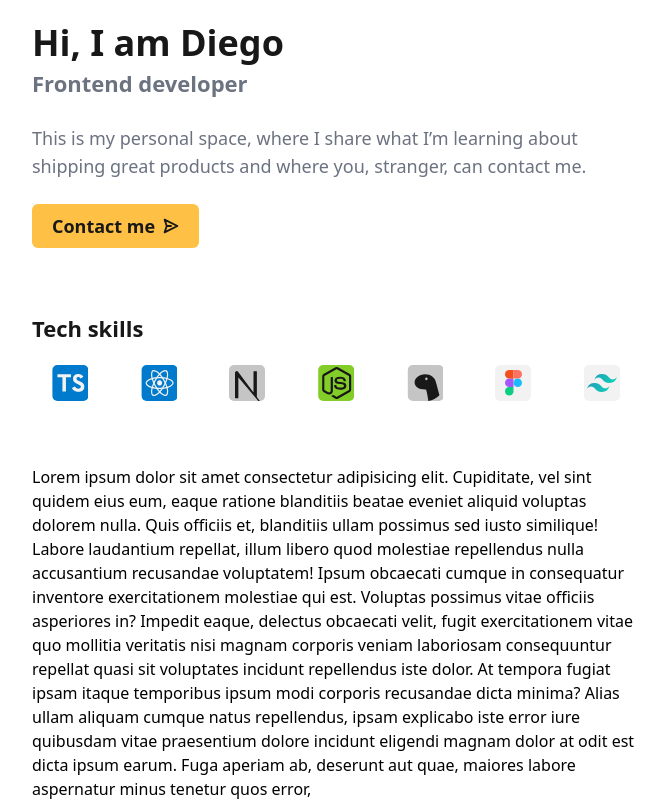
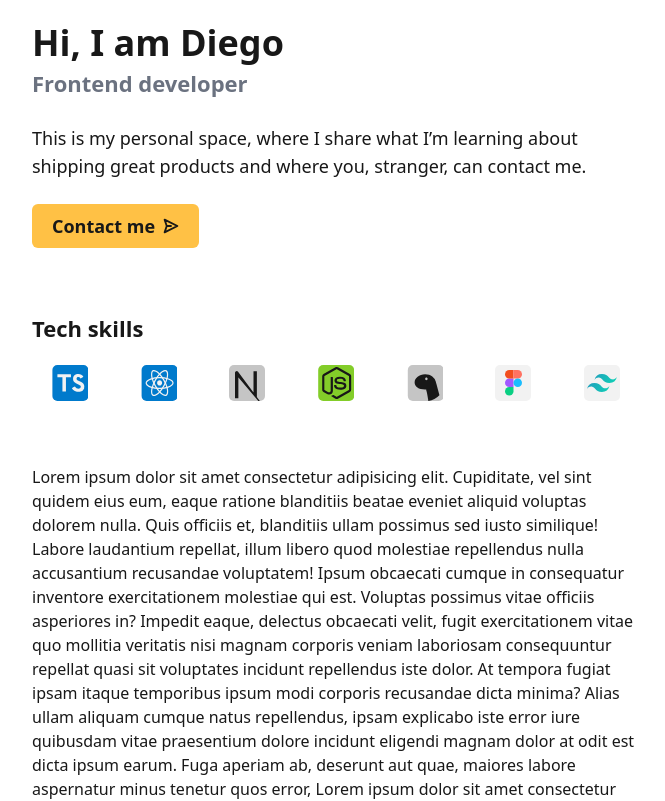
Before and after one commit to diecodev/diecodev, a Next.js app: page / in a window 1280 px wide. Shown: the part 340-1141 px from the top of the page, without its empty margins (304-969 px from the left). Built offline with nearby package versions, Linux system fonts and the light colour scheme; a web font is replaced by a local one.

Commit message:
microfixes

```diff
--- a/components/home/profile.tsx
+++ b/components/home/profile.tsx
@@ -24,13 +24,13 @@ export const Profile = ({reference}: {reference: any}) => {
 
       {/* hero */}
       <section className='h-fit'>
-        <h2 className='dark:text-gray-200 text-black text-4xl font-bold mb-1'>Hi, I am Diego</h2>
+        <h2 className='dark:text-gray-200 text-4xl font-bold mb-1'>Hi, I am Diego</h2>
         <h3 className='text-[22px] text-gray-500 dark:text-gray-400 mb-6 font-semibold'>Frontend developer</h3>
 
-        <p className='text-gray-500 dark:text-gray-400 text-lg mb-6'>This is my personal space, where I share what I’m learning about shipping great products and where you, stranger, can contact me.</p>
+        <p className='dark:text-gray-400 text-lg mb-6'>This is my personal space, where I share what I’m learning about shipping great products and where you, stranger, can contact me.</p>
 
         <ButtonLink url='/'>
-          <span className='flex gap-2 place-items-center text-black'>
+          <span className='flex gap-2 place-items-center'>
             <p className='text-lg font-bold'>Contact me</p>
             <Send />
           </span>
--- a/components/home/tech.tsx
+++ b/components/home/tech.tsx
@@ -42,7 +42,7 @@ const Logos = [
 export const Tech = ()=>{
   return (
     <div className="mb-16">
-      <h2 className="text-[22px] text-black dark:text-gray-200 mb-5 font-bold">Tech skills</h2>
+      <h2 className="text-[22px] dark:text-gray-200 mb-5 font-bold">Tech skills</h2>
       <section>
         <ul className="flex gap-3 flex-wrap justify-around">
           {
--- a/components/navbar.tsx
+++ b/components/navbar.tsx
@@ -1,6 +1,7 @@
-import { useTheme } from "next-themes";
-import { useEffect, useState } from "react";
-import { Moon, Sun } from "./svg/icons";
+import { useTheme } from 'next-themes';
+import Link from 'next/link';
+import { useEffect, useState } from 'react';
+import { Moon, Sun } from './svg/icons';
 
 export const NavBar = ({isVisible} : {isVisible: boolean})=>{
   const [mounted, setMounted] = useState(false);
@@ -8,8 +9,6 @@ export const NavBar = ({isVisible} : {isVisible: boolean})=>{
   const { systemTheme, theme, setTheme } = useTheme();
 
   const currentTheme = theme === 'system' ? systemTheme : theme;
-
-  const handleClick = () => setTheme(currentTheme === 'dark' ? 'ligth' : 'dark');
 
   useEffect(() => {
     const timer = setTimeout(() => {
@@ -26,19 +25,27 @@ export const NavBar = ({isVisible} : {isVisible: boolean})=>{
 
   return (
     <div className={`fixed bottom-4 grid w-full grid-cols-[1fr,min(640px,100%),1fr] px-4 z-10 transition-opacity duration-200 ${(isVisible && mounted) ? 'opacity-100': 'opacity-0'}`}>
-      <header className="flex justify-between items-center px-4 py-4 bg-gray-500/40 dark:bg-gray-400/20 rounded-lg backdrop-blur-lg col-start-2 shadow-glass">
-        <h1 className="text-xl font-bold">Diecodev</h1>
-        <div className="flex gap-2">
-          <button onClick={handleClick} className="text-2xl text-gray-500 dark:text-gray-400">
+      <header className='flex justify-between items-center px-4 py-4 bg-gray-400/30 dark:bg-gray-50/30 rounded-lg backdrop-blur-md col-start-2 shadow-glass dark:text-gray-200'>
+        <Link href='/'>
+          <a>
+            <h1 className='text-xl font-bold'>Diecodev</h1>
+          </a>
+        </Link>
+        <div className='flex gap-3 items-center text-gray-600 text-2xl dark:text-gray-200'>
+          <Link href='/contact'>
+            <a className='text-lg font-semibold dark:font-medium'>Contact</a>
+          </Link>
+          <Link href='/blog'>
+            <a className='text-lg font-semibold dark:font-medium'>Blog</a>
+          </Link>
+
+          <button className='p-1 bg-gray-50/80 dark:bg-gray-400 rounded-md' onClick={() => setTheme(currentTheme === 'dark' ? 'ligth' : 'dark')}>
             {
               currentTheme === 'dark'
                 ? <Sun />
                 : <Moon />
             }
           </button>
-          <nav>
-          menu
-          </nav>
         </div>
       </header>
     </div>
--- a/pages/_app.tsx
+++ b/pages/_app.tsx
@@ -9,7 +9,7 @@ function MyApp({ Component, pageProps }: AppProps) {
       <Head>
         <link rel="stylesheet" href="https://rsms.me/inter/inter.css" />
       </Head>
-      <div className='bg-white dark:bg-black transition-colors duration-300'>
+      <div className='bg-white dark:bg-black transition-colors duration-300 grid w-full grid-cols-[1fr,min(640px,100%),1fr] text-black'>
         <Component {...pageProps} />
       </div>
     </ThemeProvider>
--- a/pages/index.tsx
+++ b/pages/index.tsx
@@ -17,10 +17,12 @@ const Home: NextPage = () => {
       </Head>
       <NavBar isVisible={!inView} />
 
-      <main className='px-4 py-9 w-screen sm:w-[640px] min-h-screen mx-auto overflow-x-hidden relative pb-24'>
+      <main className='px-4 py-9 min-h-screen col-start-2 overflow-x-hidden relative pb-24'>
         <Profile reference={ref} />
         <Tech />
-        <p>
+        <p className='dark:text-gray-400'>
+          Lorem ipsum dolor sit amet consectetur adipisicing elit. Cupiditate, vel sint quidem eius eum, eaque ratione blanditiis beatae eveniet aliquid voluptas dolorem nulla. Quis officiis et, blanditiis ullam possimus sed iusto similique! Labore laudantium repellat, illum libero quod molestiae repellendus nulla accusantium recusandae voluptatem! Ipsum obcaecati cumque in consequatur inventore exercitationem molestiae qui est. Voluptas possimus vitae officiis asperiores in? Impedit eaque, delectus obcaecati velit, fugit exercitationem vitae quo mollitia veritatis nisi magnam corporis veniam laboriosam consequuntur repellat quasi sit voluptates incidunt repellendus iste dolor. At tempora fugiat ipsam itaque temporibus ipsum modi corporis recusandae dicta minima? Alias ullam aliquam cumque natus repellendus, ipsam explicabo iste error iure quibusdam vitae praesentium dolore incidunt eligendi magnam dolor at odit est dicta ipsum earum. Fuga aperiam ab, deserunt aut quae, maiores labore aspernatur minus tenetur quos error,
+          Lorem ipsum dolor sit amet consectetur adipisicing elit. Cupiditate, vel sint quidem eius eum, eaque ratione blanditiis beatae eveniet aliquid voluptas dolorem nulla. Quis officiis et, blanditiis ullam possimus sed iusto similique! Labore laudantium repellat, illum libero quod molestiae repellendus nulla accusantium recusandae voluptatem! Ipsum obcaecati cumque in consequatur inventore exercitationem molestiae qui est. Voluptas possimus vitae officiis asperiores in? Impedit eaque, delectus obcaecati velit, fugit exercitationem vitae quo mollitia veritatis nisi magnam corporis veniam laboriosam consequuntur repellat quasi sit voluptates incidunt repellendus iste dolor. At tempora fugiat ipsam itaque temporibus ipsum modi corporis recusandae dicta minima? Alias ullam aliquam cumque natus repellendus, ipsam explicabo iste error iure quibusdam vitae praesentium dolore incidunt eligendi magnam dolor at odit est dicta ipsum earum. Fuga aperiam ab, deserunt aut quae, maiores labore aspernatur minus tenetur quos error,
           Lorem ipsum dolor sit amet consectetur adipisicing elit. Cupiditate, vel sint quidem eius eum, eaque ratione blanditiis beatae eveniet aliquid voluptas dolorem nulla. Quis officiis et, blanditiis ullam possimus sed iusto similique! Labore laudantium repellat, illum libero quod molestiae repellendus nulla accusantium recusandae voluptatem! Ipsum obcaecati cumque in consequatur inventore exercitationem molestiae qui est. Voluptas possimus vitae officiis asperiores in? Impedit eaque, delectus obcaecati velit, fugit exercitationem vitae quo mollitia veritatis nisi magnam corporis veniam laboriosam consequuntur repellat quasi sit voluptates incidunt repellendus iste dolor. At tempora fugiat ipsam itaque temporibus ipsum modi corporis recusandae dicta minima? Alias ullam aliquam cumque natus repellendus, ipsam explicabo iste error iure quibusdam vitae praesentium dolore incidunt eligendi magnam dolor at odit est dicta ipsum earum. Fuga aperiam ab, deserunt aut quae, maiores labore aspernatur minus tenetur quos error,
         </p>
       </main>
```
